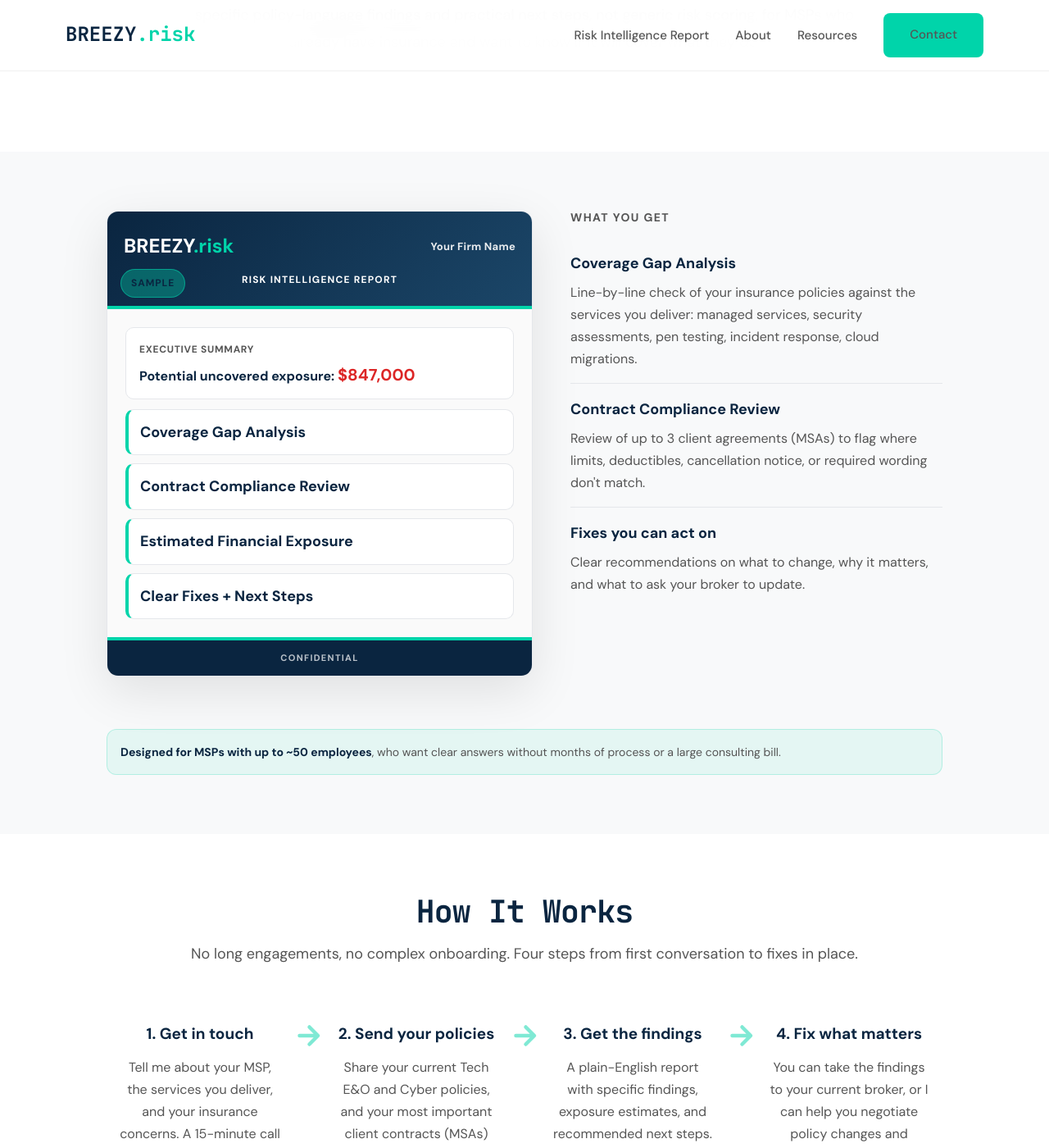
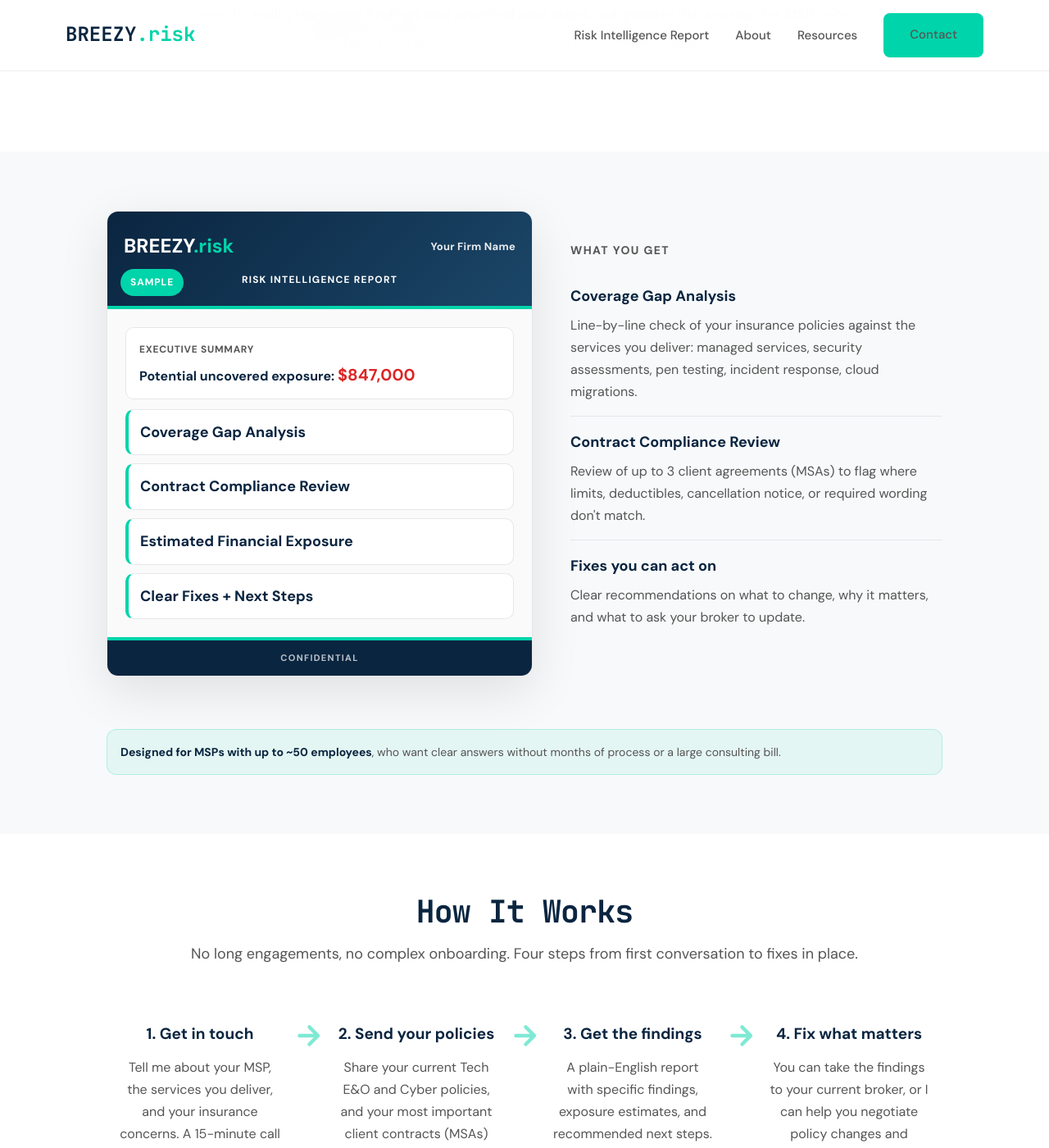
Before and after one commit to joeproe1/breezyins.com, a Jekyll site: the page built from risk-intelligence-report.html, in a window 1280 px wide and 1400 px high, scrolled down 601 px. Shown: the whole window at 82% size. Built offline with Jekyll 4.4.1, drawn with Linux system fonts in a browser that asks for light colours.

Commit message:
RIR mockup: solid green SAMPLE badge, shift What You Get down
SAMPLE badge: solid #00D4AA background with white text.
What You Get section: 40px top padding to align better
with the mockup report on the left.

Co-Authored-By: Claude Opus 4.6 <noreply@anthropic.com>

```diff
--- a/risk-intelligence-report.html
+++ b/risk-intelligence-report.html
@@ -102,14 +102,14 @@ permalink: /risk-intelligence-report/
   position:absolute;
   top:70px;
   left:16px;
-  background: rgba(0, 212, 170, .35);
-  color: #0A2540;
+  background: #00D4AA;
+  color: #fff;
   padding:6px 12px;
   border-radius: 999px;
   font-size: 12px;
   font-weight: 800;
   letter-spacing: .08em;
-  border: 1px solid rgba(0, 212, 170, .55);
+  border: none;
 }
 .rir-mock-header{
   background: linear-gradient(135deg, #0A2540 0%, #1B4668 100%);
@@ -198,6 +198,9 @@ permalink: /risk-intelligence-report/
   font-size: 11px;
   font-weight: 800;
   letter-spacing:.12em;
+}
+.rir-what{
+  padding-top: 40px;
 }
 .rir-what h3{
   font-family: var(--font-mono);
```
